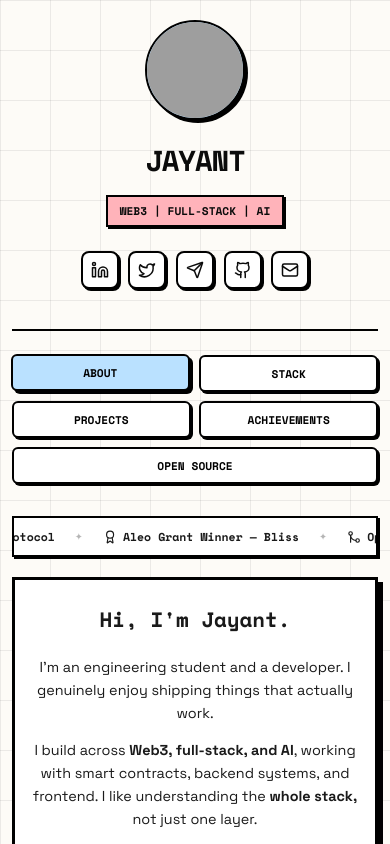
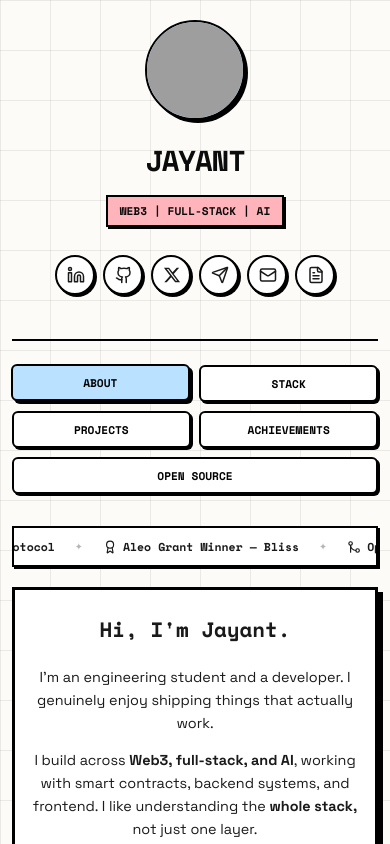
Before and after one commit to Iam-jayant/jayant-portfolio, a React (Vite) app: page / in a window 390 px wide. Shown: the top 844 px of the page. Built offline with nearby package versions, Linux system fonts and the light colour scheme; grey boxes are pictures that could not be loaded.

Commit message:
Hover animation added
Resume option in quick links

```diff
--- a/index.html
+++ b/index.html
@@ -8,6 +8,20 @@
     content="Jayant Kurekar - Full-Stack & Web3 Developer passionate about building innovative solutions" />
   <meta name="author" content="Jayant Kurekar" />
   <title>Jayant Kurekar - Portfolio</title>
+
+  <!-- Open Graph / LinkedIn / Telegram -->
+  <meta property="og:type" content="website" />
+  <meta property="og:title" content="Jayant Kurekar - Full-Stack, Web3 & AI Developer" />
+  <meta property="og:description" content="Jayant Kurekar - Web3 | Full-Stack | AI Developer. Explore projects, achievements, and open-source contributions." />
+  <meta property="og:image" content="/profile.jpg" />
+
+  <!-- Twitter / X -->
+  <meta name="twitter:card" content="summary_large_image" />
+  <meta name="twitter:site" content="@0xjayantxyz" />
+  <meta name="twitter:creator" content="@0xjayantxyz" />
+  <meta name="twitter:title" content="Jayant Kurekar - Full-Stack, Web3 & AI Developer" />
+  <meta name="twitter:description" content="Jayant Kurekar - Web3 | Full-Stack | AI Developer. Explore projects, achievements, and open-source contributions." />
+  <meta name="twitter:image" content="/profile.jpg" />
 
   <!-- Google Fonts -->
   <link rel="preconnect" href="https://fonts.googleapis.com">
--- a/src/App.css
+++ b/src/App.css
@@ -70,31 +70,84 @@
 
 .social-links {
   display: flex;
-  gap: 1rem;
+  gap: 0.75rem;
   justify-content: center;
+  align-items: center;
   margin-top: 2rem;
   flex-wrap: wrap;
-  margin-bottom: 0rem;
+  padding: 4px;
 }
 
 .social-link {
-  width: 45px;
-  height: 45px;
+  height: 46px;
+  min-width: 46px;
+  max-width: 46px;
   border: 2px solid var(--border-color);
   background-color: white;
+  display: inline-flex;
+  align-items: center;
+  justify-content: flex-start;
+  border-radius: 23px;
+  box-shadow: 2px 2px 0px 0px black;
+  text-decoration: none;
+  color: var(--text-primary);
+  overflow: hidden;
+  white-space: nowrap;
+  padding: 0 11px;
+  box-sizing: border-box;
+  cursor: pointer;
+  position: relative;
+  will-change: max-width, transform, background-color;
+  transition: max-width 0.65s cubic-bezier(0.16, 1, 0.3, 1),
+              padding-right 0.5s cubic-bezier(0.16, 1, 0.3, 1),
+              background-color 0.4s ease,
+              transform 0.4s cubic-bezier(0.16, 1, 0.3, 1),
+              box-shadow 0.4s ease,
+              border-color 0.4s ease;
+}
+
+.social-link-icon {
   display: flex;
   align-items: center;
   justify-content: center;
-  border-radius: 8px;
-  transition: all 0.2s ease;
-  box-shadow: 2px 2px 0px 0px black;
-
+  width: 20px;
+  height: 20px;
+  flex-shrink: 0;
+  will-change: transform;
+  transition: transform 0.5s cubic-bezier(0.16, 1, 0.3, 1);
+}
+
+.social-link-handle {
+  font-family: var(--font-mono);
+  font-size: 0.85rem;
+  font-weight: 700;
+  margin-left: 0.5rem;
+  margin-right: 0.25rem;
+  opacity: 0;
+  transform: translateX(8px);
+  will-change: opacity, transform;
+  transition: opacity 0.45s cubic-bezier(0.16, 1, 0.3, 1) 0.08s,
+              transform 0.55s cubic-bezier(0.16, 1, 0.3, 1) 0.08s;
+  white-space: nowrap;
+  pointer-events: none;
 }
 
 .social-link:hover {
-  transform: translate(-2px, -2px);
-  box-shadow: 5px 5px 0px 0px var(--accent-lavender);
-
+  max-width: 300px;
+  padding-right: 16px;
+  background-color: var(--hover-bg, var(--accent-yellow));
+  transform: translateY(-2px);
+  box-shadow: 4px 4px 0px 0px black;
+  z-index: 10;
+}
+
+.social-link:hover .social-link-icon {
+  transform: scale(1.1);
+}
+
+.social-link:hover .social-link-handle {
+  opacity: 1;
+  transform: translateX(0);
 }
 
 .social-link:focus-visible,
@@ -1188,12 +1241,14 @@
   }
 
   .social-links {
-    gap: 0.8rem;
+    gap: 0.6rem;
   }
 
   .social-link {
-    width: 42px;
     height: 42px;
+    min-width: 42px;
+    max-width: 42px;
+    padding: 0 9px;
   }
 
   .nav-tabs {
@@ -1293,18 +1348,29 @@
   }
 
   .social-links {
-    gap: 0.6rem;
+    gap: 0.5rem;
     margin-top: 1.5rem;
   }
 
   .social-link {
-    width: 38px;
-    height: 38px;
+    height: 40px;
+    min-width: 40px;
+    max-width: 40px;
+    padding: 0 9px;
   }
 
   .social-link svg {
     width: 18px;
     height: 18px;
+  }
+
+  .social-link-handle {
+    font-size: 0.78rem;
+    margin-left: 0.4rem;
+  }
+
+  .social-link:hover {
+    max-width: 280px;
   }
 
   .header {
--- a/src/App.jsx
+++ b/src/App.jsx
@@ -1,7 +1,13 @@
 import { useCallback, useEffect, useRef, useState } from 'react'
-import { Linkedin, Github, Mail, Twitter, Send, Trophy, ExternalLink, Zap, BookOpen, Coffee, X, Smartphone, Monitor, Copy, Check, GitMerge, Award, GitPullRequest } from 'lucide-react'
+import { Linkedin, Github, Mail, Twitter, Send, FileText, Trophy, ExternalLink, Zap, BookOpen, Coffee, X, Smartphone, Monitor, Copy, Check, GitMerge, Award, GitPullRequest } from 'lucide-react'
 import GitHubCalendar from 'react-github-calendar'
 import './App.css'
+
+const XLogo = ({ size = 18 }) => (
+  <svg width={size} height={size} viewBox="0 0 24 24" fill="currentColor">
+    <path d="M18.244 2.25h3.308l-7.227 8.26 8.502 11.24H16.17l-5.214-6.817L4.99 21.75H1.68l7.73-8.835L1.254 2.25H8.08l4.713 6.231zm-1.161 17.52h1.833L7.084 4.126H5.117z" />
+  </svg>
+)
 
 function App() {
   const [activeTab, setActiveTab] = useState('about')
@@ -127,7 +133,8 @@ function App() {
     linkedin: 'jayant-kurekar',
     email: 'jayantkurekar1@gmail.com',
     twitter: 'https://x.com/0xjayantxyz',
-    telegram: 'https://t.me/staticmelon'
+    telegram: 'https://t.me/staticmelon',
+    resume: '/jayant_fullstack_resume.pdf'
   }
 
   // Stack Data
@@ -858,17 +865,35 @@ function App() {
               rel="noopener noreferrer"
               className="social-link"
               aria-label="LinkedIn profile"
+              title="LinkedIn profile"
+              style={{ '--hover-bg': 'var(--accent-blue)' }}
             >
-              <Linkedin size={20} />
+              <span className="social-link-icon"><Linkedin size={20} /></span>
+              <span className="social-link-handle">@{personalInfo.linkedin}</span>
             </a>
             <a
-              href={personalInfo.twitter !== '#' ? personalInfo.twitter : `https://twitter.com`}
+              href={`https://github.com/${personalInfo.github}`}
               target="_blank"
               rel="noopener noreferrer"
               className="social-link"
-              aria-label="Twitter profile"
+              aria-label="GitHub profile"
+              title="GitHub profile"
+              style={{ '--hover-bg': 'var(--accent-green)' }}
             >
-              <Twitter size={20} />
+              <span className="social-link-icon"><Github size={20} /></span>
+              <span className="social-link-handle">@{personalInfo.github}</span>
+            </a>
+            <a
+              href={personalInfo.twitter !== '#' ? personalInfo.twitter : 'https://x.com/0xjayantxyz'}
+              target="_blank"
+              rel="noopener noreferrer"
+              className="social-link"
+              aria-label="X profile"
+              title="X profile"
+              style={{ '--hover-bg': 'var(--accent-yellow)' }}
+            >
+              <span className="social-link-icon"><XLogo size={18} /></span>
+              <span className="social-link-handle">@0xjayantxyz</span>
             </a>
             <a
               href={personalInfo.telegram}
@@ -877,24 +902,32 @@ function App() {
               className="social-link"
               aria-label="Telegram"
               title="Telegram"
+              style={{ '--hover-bg': 'var(--accent-lavender)' }}
             >
-              <Send size={20} />
-            </a>
-            <a
-              href={`https://github.com/${personalInfo.github}`}
-              target="_blank"
-              rel="noopener noreferrer"
-              className="social-link"
-              aria-label="GitHub profile"
-            >
-              <Github size={20} />
+              <span className="social-link-icon"><Send size={20} /></span>
+              <span className="social-link-handle">@staticmelon</span>
             </a>
             <a
               href={`mailto:${personalInfo.email}`}
               className="social-link"
               aria-label="Send email"
+              title="Send email"
+              style={{ '--hover-bg': 'var(--accent-pink)' }}
             >
-              <Mail size={20} />
+              <span className="social-link-icon"><Mail size={20} /></span>
+              <span className="social-link-handle">{personalInfo.email}</span>
+            </a>
+            <a
+              href={personalInfo.resume}
+              target="_blank"
+              rel="noopener noreferrer"
+              className="social-link"
+              aria-label="Resume"
+              title="View Resume"
+              style={{ '--hover-bg': 'var(--accent-yellow)' }}
+            >
+              <span className="social-link-icon"><FileText size={20} /></span>
+              <span className="social-link-handle">Resume</span>
             </a>
           </div>
         </div>
```
